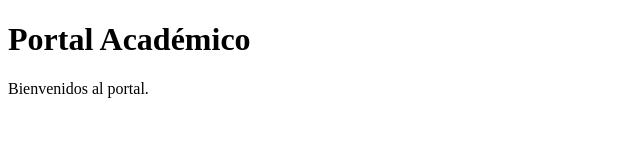
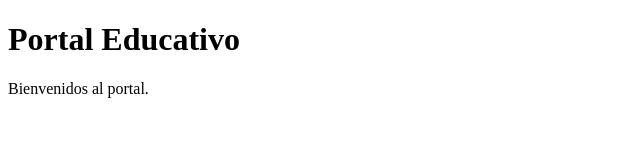
Before and after one commit to C4lDx-hub/laboratorio-conflicto-git, a plain HTML site: page index.html in a window 1280 px wide. Shown: the whole page, without its empty margins (0-640 px from the left). Drawn offline with Linux system fonts and the light colour scheme.

Commit message:
cambiar nombre del portal

```diff
--- a/index.html
+++ b/index.html
@@ -10,7 +10,7 @@
 
  <body>
 
-<h1>Portal Académico</h1>
+<h1>Portal Educativo</h1>
 
  <p>Bienvenidos al portal.</p>
 
```
